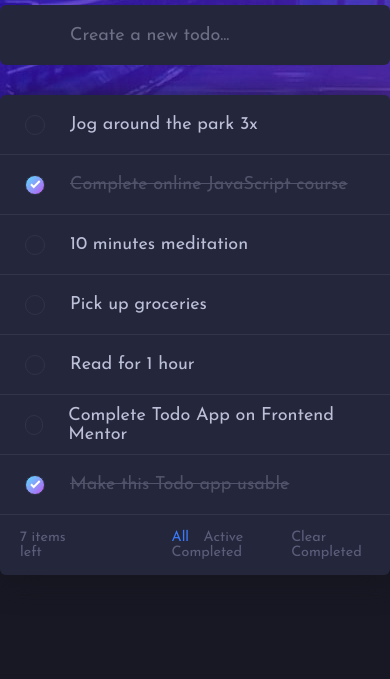
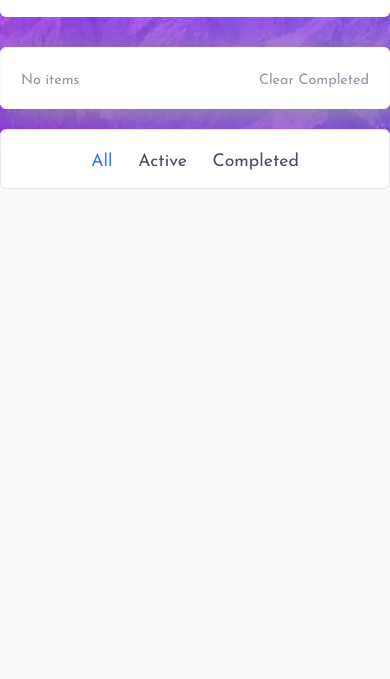
Before and after one commit to lucaslulyeho/todo-app, a plain HTML site: page index.html in a window 390 px wide. Shown: the part 165-844 px from the top of the page. Drawn offline with Linux system fonts and the light colour scheme.

Commit message:
Making the app mobile responsive. 460px

```diff
--- a/index.html
+++ b/index.html
@@ -7,7 +7,7 @@
   <link rel="icon" type="image/png" sizes="32x32" href="./images/favicon-32x32.png">
 
   <title> Todo app</title>
-  <link rel="stylesheet" href="style-dark.css" id="theme-style">
+  <link rel="stylesheet" href="style-light.css" id="theme-style">
   <link rel="stylesheet" href="main.css">
   <link rel="preconnect" href="https://fonts.googleapis.com">
 <link rel="preconnect" href="https://fonts.gstatic.com" crossorigin>
@@ -27,60 +27,26 @@
     </header>
     <section id="form">
       <form action="" method="get">
-        <input type="text" id="todo-input" placeholder="Create a new todo...">
+        <input type="text" id="todo-input" placeholder="Create a new todo..." maxlength="40">
       </form>
     </section>
     <section id="todo-items">
       <ul id="todo-list">
-        <!-- <li class="todo-item completed">
-          <div class="check-icon checked">
-            <img src="images/icon-check.svg" alt="">
-          </div>
-          Complete online JavaScript course</li>
-        <li class="todo-item active">
-          <div class="check-icon"></div>
-          <div class="list-item">Jog around the park 3x
-            <img src="images/icon-cross.svg" alt="" class="icon-cross">
-          </div></li>
-        <li class="todo-item active">
-          <div class="check-icon"></div>
-          <div class="list-item">
-            10 minutes meditation
-            <img src="images/icon-cross.svg" alt="" class="icon-cross">
-          </div>
-        </li>
-        <li class="todo-item active">
-          <div class="check-icon"></div>
-          <div class="list-item">
-            Read for 1 hour
-            <img src="images/icon-cross.svg" alt="" class="icon-cross">
-          </div>
-        </li>
-        <li class="todo-item active">
-          <div class="check-icon"></div>
-          <div class="list-item">
-            Pick up groceries
-            <img src="images/icon-cross.svg" alt="" class="icon-cross">
 
-          </div></li>
-        <li class="todo-item active">
-          <div class="check-icon"></div>
-          <div class="list-item">
-            Complete Todo App on Frontend Mentor
-            <img src="images/icon-cross.svg" alt="" class="icon-cross">
-          </div>
-        </li> -->
       </ul>
 
       <div class="list-footer">
         <p class="items-left" id="items-left">5 items left</p>
-        <ul>
+        <ul id="footer-tabs" class="">
           <li class="item-category active-tab" id="all-items">All</li>
           <li class="item-category" id="active-items">Active</li>
           <li class="item-category" id="completed-items">Completed</li>
         </ul>
         <p class="clear" id="clear-completed">Clear Completed</p>
       </div>
+    </section>
+    <section class="replaced-footers">
+
     </section>
 
     <p class="footer-note">Drag and drop to reorder list</p>
--- a/main.css
+++ b/main.css
@@ -14,27 +14,24 @@ body {
   display: flex;
   justify-content: center;
   align-items: center;
-  height: 100vh;
 }
 .wrapper {
   width: 600px;
-  /* border: 1px solid red; */
-  /* height: 100vh; */
-  /* display: flex;
-    flex-direction: column; */
+  padding-top: 100px;
+
 }
 header {
   display: flex;
   align-items: center;
   justify-content: space-between;
+  margin-bottom: 60px;
+
 }
 header h1 {
   letter-spacing: 1rem;
   font-weight: 700;
 }
-header {
-  margin-bottom: 30px;
-}
+
 form {
   width: 100%;
 }
@@ -49,7 +46,6 @@ input {
   font-family: "Josefin Sans", sans-serif;
 }
 input:focus {
-  /* border:1px solid var(--light-grayish-blue); */
   outline: none;
 }
 ::placeholder {
@@ -95,7 +91,6 @@ input:focus {
   display: flex;
   align-items: center;
   justify-content: space-between;
-  /* border: 1px solid red; */
 }
 .list-item:hover {
   cursor: pointer;
@@ -124,7 +119,6 @@ input:focus {
 }
 .item-category:hover {
   cursor: pointer;
-  /* color: var(); */
   font-weight: 600;
 }
 .clear:hover {
@@ -137,3 +131,150 @@ input:focus {
   font-size: 0.7rem;
   display: none;
 }
+#footer-tabs-mobile{
+    display: none;
+  }
+
+@media only screen and (max-width: 460px) {
+
+      html {
+        font-size: 16px;
+      }
+
+      body {
+        background-repeat: no-repeat;
+        display: flex;
+        justify-content: center;
+        align-items: center;
+      }
+      .wrapper {
+        width: 400px;
+        padding-top: 50px;
+        margin-bottom: 50px;
+
+      }
+
+      header h1 {
+        letter-spacing: 1rem;
+        font-weight: 700;
+      }
+      header {
+        margin-bottom: 40px;
+      }
+
+      input {
+
+
+        padding: 0 70px;
+        border: none;
+        margin-bottom: 30px;
+        font-size: 1.1rem;
+        font-family: "Josefin Sans", sans-serif;
+      }
+      input:focus {
+        outline: none;
+      }
+      ::placeholder {
+        font-family: "Josefin Sans", sans-serif;
+        font-size: 1rem;
+        font-weight: 400;
+      }
+      #todo-items {
+        border-radius: 6px;
+      }
+      .todo-item {
+        list-style: none;
+        height: 60px;
+        display: flex;
+        align-items: center;
+        padding: 0 25px;
+      }
+      .check-icon {
+        height: 25px;
+        width: 25px;
+        border-radius: 30px;
+        margin-right: 25px;
+      }
+      .completed {
+        text-decoration: line-through;
+      }
+
+      .icon-cross {
+        display: block;
+        margin-left: 10px;
+      }
+
+      .list-footer {
+        display: block;
+        padding: 15px 20px;
+        font-size: 0.8rem;
+        justify-content: space-between;
+        height: 60px;
+        padding-top: 25px;
+      }
+      .items-left {
+        margin-right: 100px;
+      }
+      .item-category {
+        list-style: none;
+        display: inline;
+        margin-right: 10px;
+        font-weight: 400;
+      }
+      .item-category:hover {
+        cursor: pointer;
+        font-weight: 600;
+      }
+      .clear:hover {
+        cursor: pointer;
+      }
+
+      .footer-note {
+        text-align: center;
+        margin-top: 60px;
+        font-size: 0.7rem;
+        display: none;
+      }
+      #items-left{
+        font-size: .9rem;
+
+      }
+      #clear-completed{
+        float: right;
+        position: relative;
+        bottom: 32px;
+        font-size: .9rem;
+      }
+      #footer-tabs{
+        position: relative;
+
+        margin: 0 auto;
+        width: 100%;
+        top: 65px;
+        border-radius: 6px;
+        text-align: center;
+        font-size: 1.1rem;
+        font-weight: 600;
+      }
+     .item-category{
+        margin: 0 10px;
+      }
+
+      .replaced-footers{
+        height: 60px;
+        width: 100%;
+        border-radius: 6px;
+
+        margin-top: 20px;
+      }
+      #footer-tabs-mobile{
+        height: 60px;
+        width: 100%;
+        border-radius: 6px;
+        display: none;
+        align-items: center;
+        justify-content: center;
+        margin-top: 20px;
+
+      }
+}
--- a/script.js
+++ b/script.js
@@ -1,32 +1,32 @@
 let todos = [
-    {
-        content: 'Jog around the park 3x',
-        active: true
-    },
-    {
-        content: 'Complete online JavaScript course',
-        active: false
-    },
-    {
-        content: '10 minutes meditation',
-        active: true
-    },
-    {
-        content: 'Pick up groceries',
-        active: true
-    },
-    {
-        content: 'Read for 1 hour',
-        active: true
-    },
-    {
-        content: 'Complete Todo App on Frontend Mentor',
-        active: true
-    },
-    {
-        content: 'Make this Todo app usable',
-        active: false
-    },
+    // {
+    //     content: 'Jog around the park 3x',
+    //     active: true
+    // },
+    // {
+    //     content: 'Complete online JavaScript course',
+    //     active: false
+    // },
+    // {
+    //     content: '10 minutes meditation',
+    //     active: true
+    // },
+    // {
+    //     content: 'Pick up groceries',
+    //     active: true
+    // },
+    // {
+    //     content: 'Read for 1 hour',
+    //     active: true
+    // },
+    // {
+    //     content: 'Complete Todo App on Frontend Mentor',
+    //     active: true
+    // },
+    // {
+    //     content: 'Make this Todo app usable',
+    //     active: false
+    // },
 ];
 
 let todoList = document.getElementById('todo-list');
@@ -43,6 +43,7 @@ let selectedItemText = '';
 let todoItems = ''
 
 //items left
+
 
 theme.onclick = function(){
     if(themeStyle.getAttribute('href') == 'style-dark.css'){
@@ -260,9 +261,7 @@ todoInput.addEventListener("keypress", function(event) {
     }
   });
 
-//   let allItems = document.getElementById('all-items');
-// let activeItems = document.getElementById('active-items');
-// let completedItems = document.getElementById('completed-items');
+
   activeItems.onclick = function(){
     activeItems.classList.add('active-tab');
     allItems.classList.remove('active-tab');
--- a/style-dark.css
+++ b/style-dark.css
@@ -41,7 +41,6 @@
   }
   #todo-items {
     background-color: var(--input-todos-bg-color);
-    /* border: 1px solid var(--light-gray); */
     color: var(--active-list-color);
     box-shadow: 5px 5px 30px var(--todo-list-shadow-color);
   }
@@ -57,13 +56,7 @@
   .completed {
     color: var(--completed-list-color);
   }
-  /* .checked {
-    background: linear-gradient(
-      135deg,
-      var(--check-background-start),
-      var(--check-background-end)
-    );
-  } */
+
 
   .list-footer {
     color: var(--list-footer-color);
@@ -86,3 +79,17 @@
   .active-tab {
     color: var(--bright-blue);
   }
+
+  @media only screen and (max-width: 460px) {
+
+    .replaced-footers{
+
+      border: 1px solid var(--light-grayish-blue);
+      background-color: var(--input-todos-bg-color);
+    }
+
+      .item-category:hover{
+        color: var(--bright-blue)
+      }
+
+}
--- a/style-light.css
+++ b/style-light.css
@@ -10,18 +10,11 @@
   --dark-grayish-blue: hsl(236, 9%, 61%);
   --very-dark-grayish-blue: hsl(235, 19%, 35%);
 
-  /* Dark Theme */
-  --dark-blue: hsl(235, 21%, 11%);
-  --dark-desaturated-blue: hsl(235, 24%, 19%);
-  --light-grayish-blue-2: hsl(234, 39%, 85%);
-  --light-grayish-blue-hover: hsl(236, 33%, 92%);
-  --dark-grayish-blue-2: hsl(234, 11%, 52%);
-  --very-dark-grayish-blue-2: hsl(233, 14%, 35%);
-  --very-dark-grayish-blue-3: hsl(237, 14%, 26%);
+  --body-bg-color: #FAFAFA;
 }
 body{
     background-image: url(images/bg-desktop-light.jpg);
-
+    background-color: var(--body-bg-color);
   }
 header {
   color: white;
@@ -53,13 +46,7 @@ input {
 .completed {
   color: var(--light-grayish-blue);
 }
-/* .checked {
-  background: linear-gradient(
-    135deg,
-    var(--check-background-start),
-    var(--check-background-end)
-  );
-} */
+
 
 .list-footer {
   color: var(--dark-grayish-blue);
@@ -79,3 +66,16 @@ input {
 .active-tab {
   color: var(--bright-blue);
 }
+
+@media only screen and (max-width: 460px) {
+
+
+
+
+    .replaced-footers{
+
+      border: 1px solid var(--light-grayish-blue);
+      background-color: white;
+    }
+
+}
```
